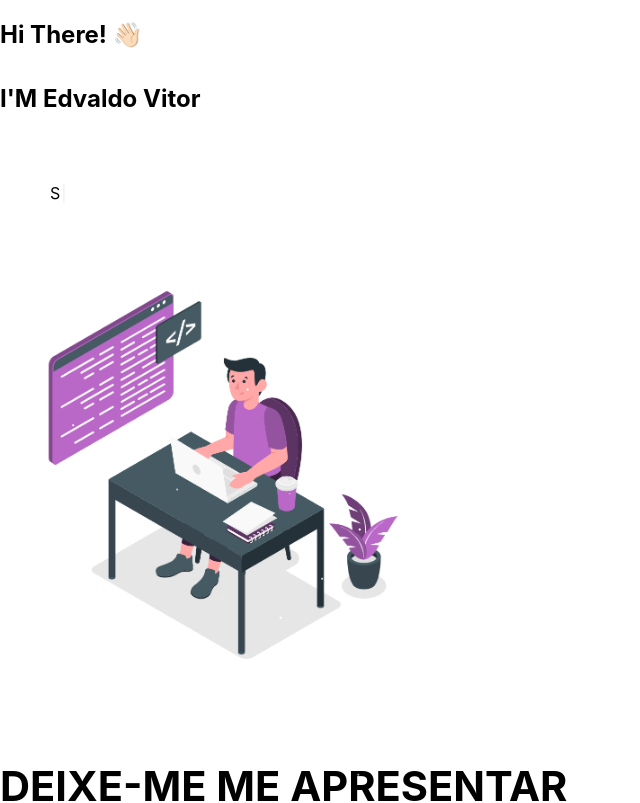
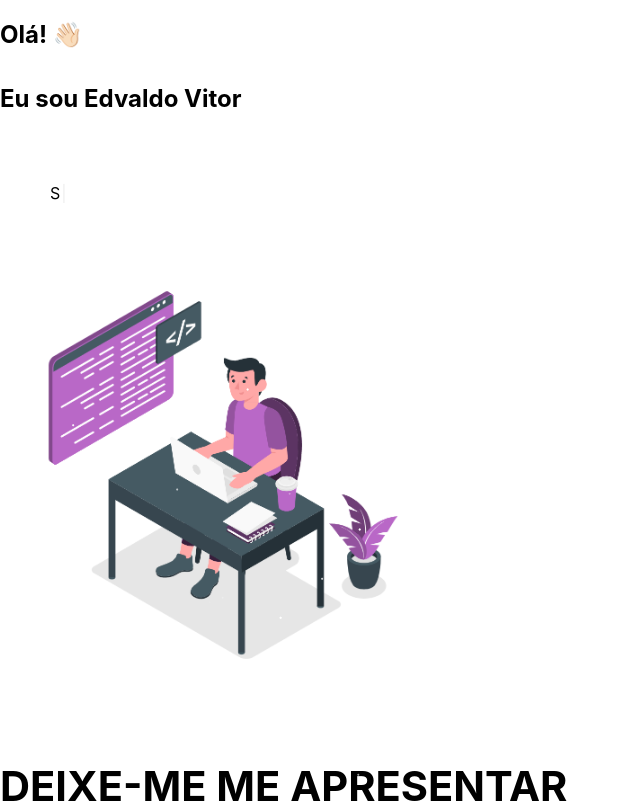
Before and after one commit to edvaldovitor250/portfolio-main, a React (Create React App) app in the folder portfolio/: page / in a window 1280 px wide. Shown: the top 803 px of the page, without its empty margins (0-640 px from the left). Built offline with nearby package versions, Linux system fonts and the light colour scheme.

Commit message:
feat: correction of small details

```diff
--- a/portfolio/src/components/Home/Home.js
+++ b/portfolio/src/components/Home/Home.js
@@ -14,14 +14,14 @@ function Home() {
           <Row>
             <Col md={7} className="home-header">
               <h1 style={{ paddingBottom: 15 }} className="heading">
-                Hi There!{" "}
+                Olá!{" "}
                 <span className="wave" role="img" aria-labelledby="wave">
                   👋🏻
                 </span>
               </h1>
 
               <h1 className="heading-name">
-                I'M
+                Eu sou
                 <strong className="main-name"> Edvaldo Vitor</strong>
               </h1>
 
@@ -33,7 +33,7 @@ function Home() {
             <Col md={5} style={{ paddingBottom: 20 }}>
               <img
                 src={homeLogo}
-                alt="home pic"
+                alt="Imagem principal"
                 className="img-fluid"
                 style={{ maxHeight: "450px" }}
               />
--- a/portfolio/src/components/Home/Type.js
+++ b/portfolio/src/components/Home/Type.js
@@ -8,7 +8,7 @@ function Type() {
         strings: [
           "Software Developer",
           "Freelancer",
-          "MERN Stack Developer",
+          "Web Scrapy",
           "Open Source Contributor",
         ],
         autoStart: true,
```
